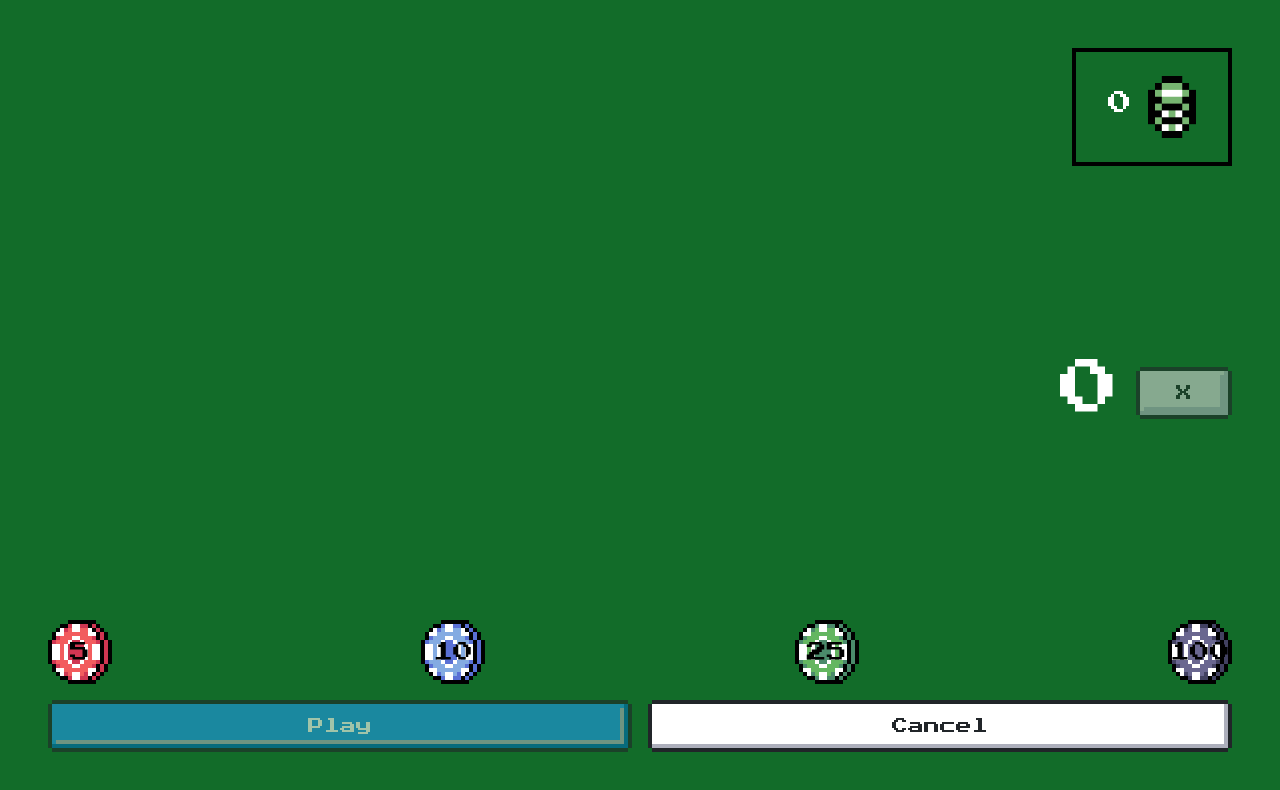
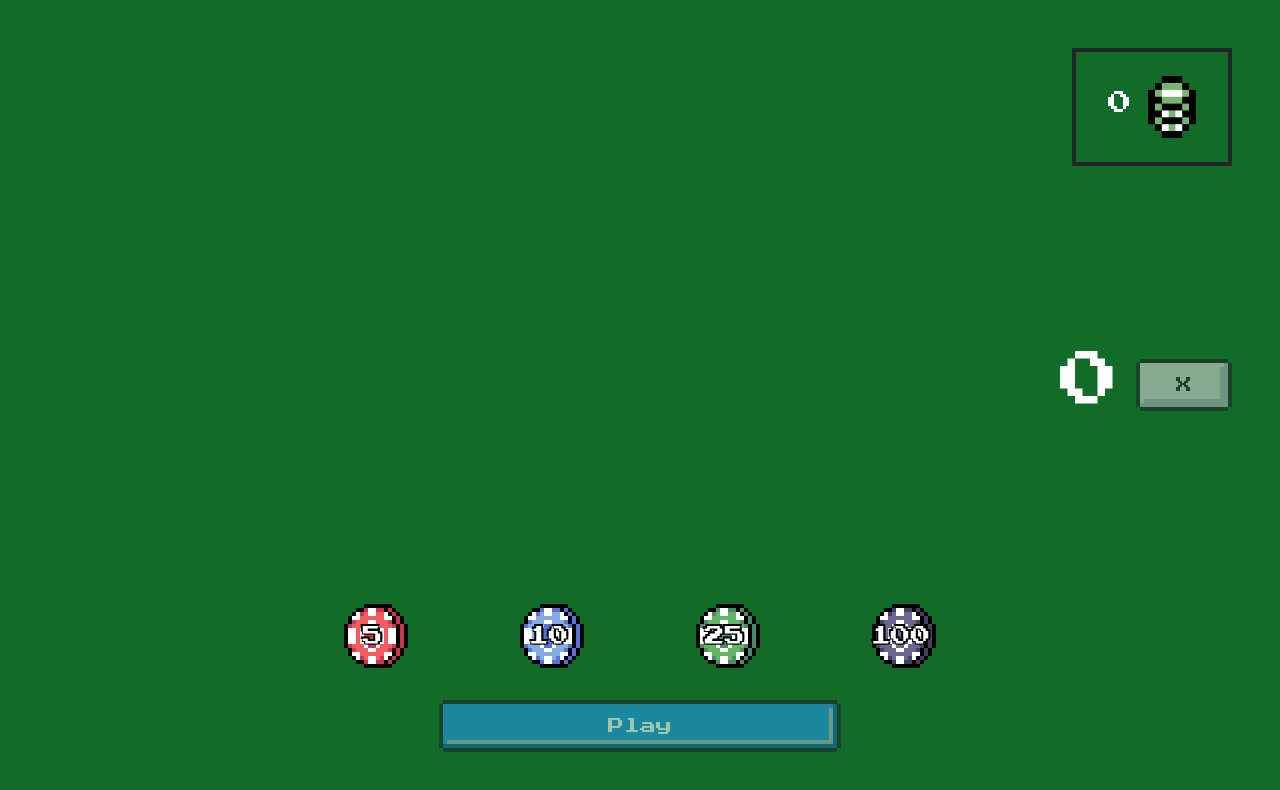
Before and after one commit to thebryanmartinez/blackjack, a React (Vite) app: page / in a window 1280 px wide. Both pictures are taken after a click on the button "Play". Shown: the top 790 px of the page. Built offline with nearby package versions, Linux system fonts and the light colour scheme.

Commit message:
feat: 🎸 add lot of enhancements and code cleaning

```diff
--- a/src/components/atoms/Container.tsx
+++ b/src/components/atoms/Container.tsx
@@ -6,5 +6,7 @@ interface ContainerProps {
 }
 
 export const Container = ({ children, className }: ContainerProps) => {
-  return <div className={`nes-container ${className}`}>{children}</div>
+  return (
+    <div className={`nes-container !border-dark ${className}`}>{children}</div>
+  )
 }
--- a/src/components/atoms/PlayerLayout.tsx
+++ /dev/null
@@ -1,11 +0,0 @@
-import { ReactNode } from '@tanstack/react-router'
-
-interface PlayerLayoutProps {
-  children: ReactNode
-}
-
-export const PlayerLayout = ({ children }: PlayerLayoutProps) => {
-  return (
-    <section className='flex flex-1 flex-col items-center'>{children}</section>
-  )
-}
--- a/src/components/atoms/index.ts
+++ b/src/components/atoms/index.ts
@@ -3,4 +3,3 @@ export * from './Button'
 export * from './Container'
 export * from './Layout'
 export * from './Loader'
-export * from './PlayerLayout'
--- a/src/components/molecules/BetChip.tsx
+++ b/src/components/molecules/BetChip.tsx
@@ -16,7 +16,7 @@ export const BetChip = ({ bet, onClick, disabled, image }: BetChipProps) => {
     >
       <Typography
         variant='h1'
-        className='absolute left-[50%] top-[50%] -translate-x-2/4 -translate-y-2/4 text-xl !text-black'
+        className='text-stroke absolute left-[45%] top-[50%] -translate-x-2/4 -translate-y-2/4 text-xl !text-white'
       >
         {bet}
       </Typography>
--- a/src/components/molecules/CardHand.tsx
+++ b/src/components/molecules/CardHand.tsx
@@ -14,16 +14,14 @@ export const CardHand = ({
   className
 }: CardHandProps) => {
   return (
-    <section
-      className={`relative flex h-full w-screen justify-center ${className}`}
-    >
+    <section className={`flex h-40 w-32 justify-center ${className}`}>
       {cards.map((card, index) => {
         const cardMargin =
           '[&:nth-child(2)]:ml-[4rem] [&:nth-child(3)]:ml-[8rem] [&:nth-child(4)]:ml-[12rem] [&:nth-child(5)]:ml-[16rem] [&:nth-child(6)]:ml-[20rem] [&:nth-child(7)]:ml-[24rem] [&:nth-child(8)]:ml-[28rem] [&:nth-child(9)]:ml-[32rem] [&:nth-child(10)]:ml-[36rem] [&:nth-child(11)]:ml-[40rem] [&:nth-child(12)]:ml-[44rem]'
 
         return (
           <div
-            className={`absolute flex w-28 flex-col bg-black ${cardMargin}`}
+            className={`absolute w-28 bg-black ${cardMargin}`}
             key={index}
           >
             {index === 1 && hideDealerCard ? (
--- a/src/components/molecules/PlayerActions.tsx
+++ b/src/components/molecules/PlayerActions.tsx
@@ -16,16 +16,17 @@ export const PlayerActions = ({
   isDisabled
 }: PlayerActionsProps) => {
   return (
-    <div className='flex w-full flex-row justify-center gap-12 pb-8'>
+    <div className='absolute bottom-8 left-0 flex w-full flex-row justify-center gap-12 '>
       <Button
         onClick={onHit}
         text={strings.play.buttons.hit}
-        className='is-primary'
+        className='is-primary w-36'
         disabled={isDisabled}
       />
       <Button
         text={strings.play.buttons.stay}
         onClick={onStay}
+        className='w-36'
         loading={onStayLoading}
         disabled={isDisabled}
       />
--- a/src/components/molecules/Score.tsx
+++ b/src/components/molecules/Score.tsx
@@ -7,17 +7,13 @@ interface ScoreProps {
 
 export const Score = ({ score, hideDealerScore }: ScoreProps) => {
   return (
-    <Container className='!my-4 grid place-items-center bg-white !px-4 !py-2'>
-      {!hideDealerScore ? (
-        score
-      ) : (
-        <Typography
-          variant='span'
-          className='!text-black'
-        >
-          ?
-        </Typography>
-      )}
+    <Container className='!my-4 grid w-fit place-items-center bg-white !px-4 !py-2'>
+      <Typography
+        variant='span'
+        className='!text-black'
+      >
+        {!hideDealerScore ? score : '?'}
+      </Typography>
     </Container>
   )
 }
--- a/src/index.css
+++ b/src/index.css
@@ -7,3 +7,13 @@
     font-family: 'Press Start 2P', system-ui;
   }
 }
+
+@layer utilities {
+  .text-stroke {
+    text-shadow:
+      -2px -2px 0 black,
+      2px -2px 0 black,
+      -1px 1px 0 black,
+      2px 1px 0 black;
+  }
+}
--- a/src/routes/bet.route.tsx
+++ b/src/routes/bet.route.tsx
@@ -58,8 +58,8 @@ const Bet = () => {
         bet={bet}
         clearBet={clearBet}
       />
-      <div>
-        <div className='flex items-center justify-between gap-4 pb-4'>
+      <div className='flex w-full flex-col gap-4 md:items-center'>
+        <div className='flex items-center justify-between gap-4 pb-4 md:w-1/2 '>
           {CHIPS.map(({ value, image }) => (
             <BetChip
               bet={value}
@@ -71,19 +71,12 @@ const Bet = () => {
           ))}
         </div>
 
-        <div className='flex items-center justify-between gap-4'>
-          <Button
-            text='Play'
-            onClick={navigateToPlay}
-            className='is-primary w-full'
-            disabled={bet === 0}
-          />
-          <Button
-            text='Cancel'
-            onClick={navigateToPlay}
-            className='w-full'
-          />
-        </div>
+        <Button
+          text='Play'
+          onClick={navigateToPlay}
+          className='is-primary w-full md:w-1/3'
+          disabled={bet === 0}
+        />
       </div>
     </Layout>
   )
--- a/src/routes/play.route.tsx
+++ b/src/routes/play.route.tsx
@@ -3,7 +3,7 @@ import { useEffect, useState } from 'react'
 import { getDeckOfCards, getCard } from '@services/index'
 import { Card } from '@models/index'
 import { useMutation, useQuery } from '@tanstack/react-query'
-import { Layout, Loader, PlayerLayout } from '@components/atoms'
+import { Layout, Loader } from '@components/atoms'
 import {
   CardHand,
   GameResult,
@@ -244,53 +244,56 @@ const Play = () => {
 
   return (
     <Layout className='flex flex-col'>
-      {isDeckPending || isPlayerCardsPending || isDealerCardsPending ? (
+      {isDeckPending ||
+      isPlayerCardsPending ||
+      isDealerCardsPending ||
+      isPlayerCardsRefetching ||
+      isDealerCardsRefetching ||
+      playerScore === 0 ? (
         <Loader />
       ) : (
         <>
-          <div className='absolute left-0 top-4 flex h-fit w-full justify-between px-4'>
+          <div className='absolute left-0 top-4 flex w-full items-end justify-between px-4'>
             <ChipAmount
               amount={Number(currentBet)}
               border={false}
               imagePosition='left'
-              scale={75}
               tooltipSide='right'
               tooltipText={strings.play.tooltips.bet}
             />
-            <div className='flex flex-col gap-2 [&>*]:self-end'>
             <ChipAmount
               amount={getChipBalance()}
               border={false}
               imagePosition='right'
-                scale={75}
               tooltipSide='left'
               tooltipText={strings.play.tooltips.balance}
             />
-              <span className='text-white'>
+          </div>
+          <span className='absolute right-0 top-[5.5rem] pr-4 text-white'>
             {strings.play.highScore} {highScore}
           </span>
-            </div>
-          </div>
-          <PlayerLayout>
+          <div className='my-32 flex flex-1 flex-col items-center justify-between'>
+            <div className='flex flex-col items-center'>
               <Score
                 hideDealerScore={!dealersTurn}
                 score={dealerScore}
               />
               <CardHand
                 hideDealerCard={!dealersTurn}
-              cards={dealerCards}
+                cards={dealerCards!}
               />
-          </PlayerLayout>
-          <PlayerLayout>
-            <CardHand cards={playerCards} />
+            </div>
+            <div className='flex flex-col items-center'>
+              <CardHand cards={playerCards!} />
               <Score score={playerScore} />
+            </div>
+          </div>
           <PlayerActions
             onHit={hit}
             onHitLoading={getNewCardMutation.isPending && !dealersTurn}
             onStay={stay}
             isDisabled={isButtonDisabled}
           />
-          </PlayerLayout>
         </>
       )}
       {gameWinnerText && <GameResult text={gameWinnerText} />}
--- a/tailwind.config.js
+++ b/tailwind.config.js
@@ -4,6 +4,7 @@ export default {
   theme: {
     extend: {
       colors: {
+        dark: '#24242c',
         table: {
           green: '#126c29',
           blue: '#105493',
```
Lines whose indentation alone changed are shown as unchanged.
